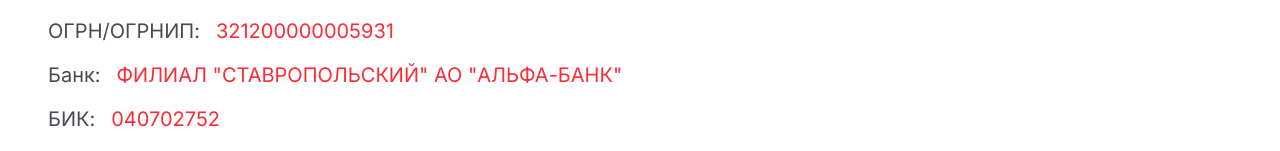
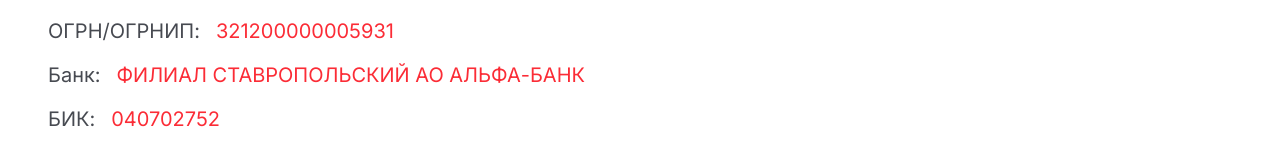
Before and after one commit to Sadulaev/arscity-shop, a Next.js app: page /legal-information in a window 1280 px wide. Shown: the part 739-890 px from the top of the page. Built offline with nearby package versions, Linux system fonts and the light colour scheme; no server answers.

Commit message:
fixed small bags

```diff
--- a/src/app/legal-information/page.tsx
+++ b/src/app/legal-information/page.tsx
@@ -55,7 +55,7 @@ const LegalInformation = () => {
                 </div>
                 <div className='flex flex-col md:flex-row gap-4 text-xl'>
                     <span>Банк:</span>
-                    <span className='text-red-500'>ФИЛИАЛ "СТАВРОПОЛЬСКИЙ" АО "АЛЬФА-БАНК"</span>
+                    <span className='text-red-500'>ФИЛИАЛ СТАВРОПОЛЬСКИЙ АО АЛЬФА-БАНК</span>
                 </div>
                 <div className='flex flex-col md:flex-row gap-4 text-xl'>
                     <span>БИК:</span>
```
